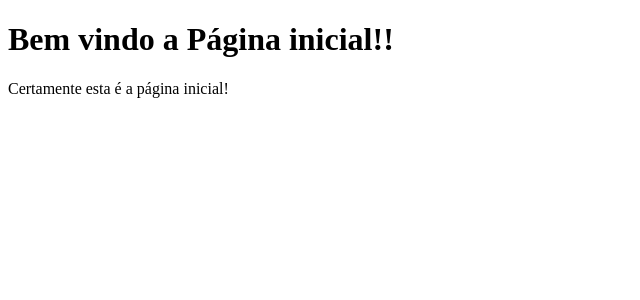
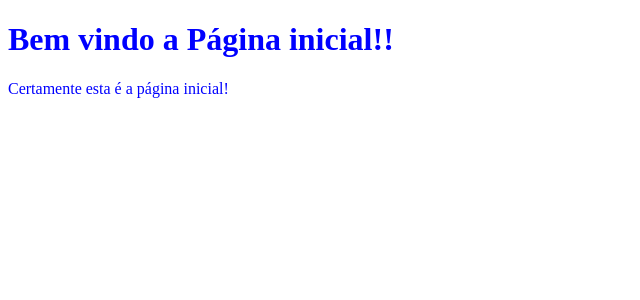
Before and after one commit to Incompreensilvio/clone-tabnews, a Next.js app: page / in a window 1280 px wide. Shown: the top 300 px of the page, without its empty margins (0-640 px from the left). Built offline with nearby package versions, Linux system fonts and the light colour scheme.

Commit message:
Alterada a cor do texto para azul.

```diff
--- a/pages/index.js
+++ b/pages/index.js
@@ -1,8 +1,8 @@
 function Home() {
   return (
     <div>
-      <h1>Bem vindo a Página inicial!!</h1>
-      <p>Certamente esta é a página inicial!</p>
+      <h1 style={{ color: 'blue' }}>Bem vindo a Página inicial!!</h1>
+      <p style={{ color: 'blue' }}>Certamente esta é a página inicial!</p>
     </div>
   );
 }
```
